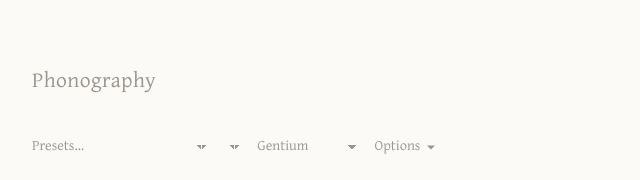
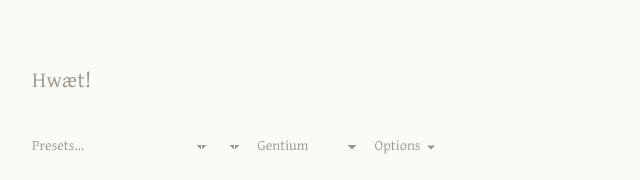
Before and after one commit to arfct/enigma, a website with bundled scripts: page index.html in a window 1280 px wide. Shown: the top 180 px of the page, 296-936 px from the left. Built offline with nearby package versions, Linux system fonts and the light colour scheme.

Commit message:
Rename to Hwæt!
Co-Authored-By: Claude Opus 5 <noreply@anthropic.com>

```diff
--- a/index.html
+++ b/index.html
@@ -3,12 +3,12 @@
 <head>
   <meta charset="UTF-8">
   <meta name="viewport" content="width=device-width, initial-scale=1.0">
-  <title>Phonography</title>
+  <title>Hwæt!</title>
   <link rel="stylesheet" href="style.css">
 </head>
 <body>
   <main>
-    <h1>Phonography</h1>
+    <h1>Hwæt!</h1>
 
     <div class="controls">
       <select id="presets" aria-label="Preset texts">
```
Also changed, not shown: README.md.
